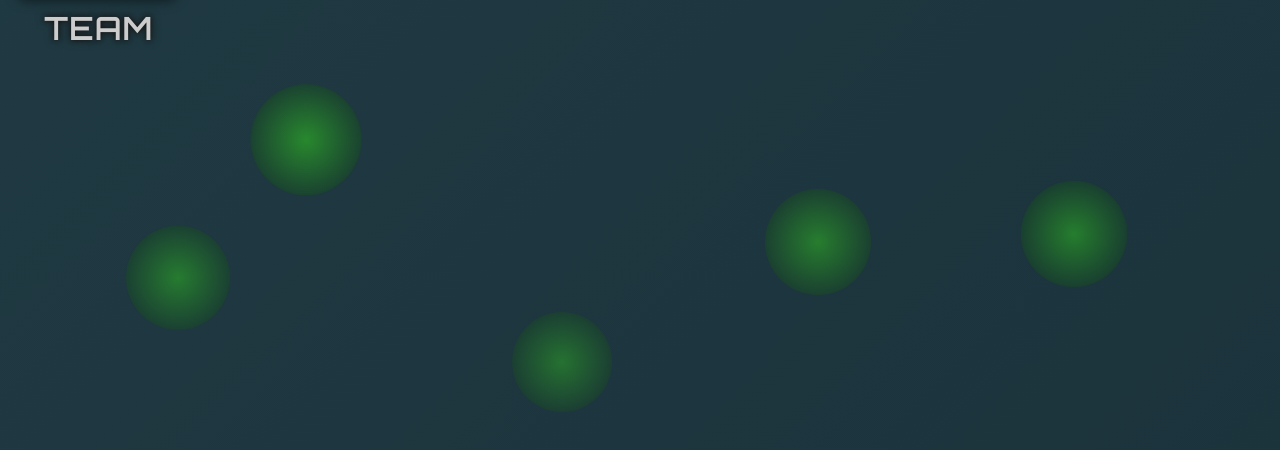
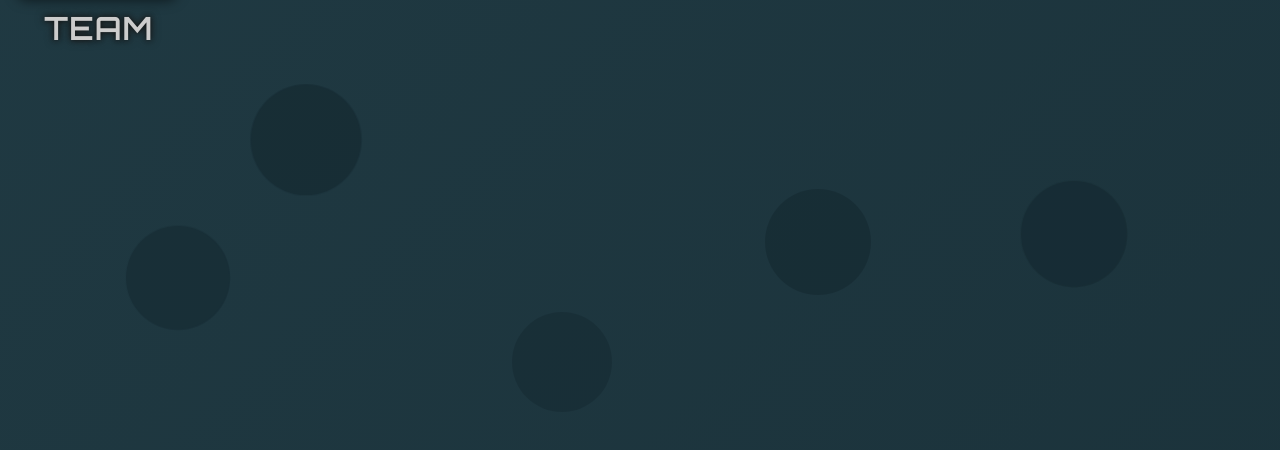
Before and after one commit to COOL-guy1234/PROJECT-CRYOPOD, a plain HTML site: page index.html in a window 1280 px wide. Shown: the part 488-938 px from the top of the page. Drawn offline with Linux system fonts and the light colour scheme.

Commit message:
Update style.css

```diff
--- a/style.css
+++ b/style.css
@@ -132,7 +132,7 @@ body {
   bottom: -100px;
   width: 100px;
   height: 100px;
-  background: radial-gradient(circle, #39ff14, #0a0f1c);
+  background: radial-gradient(circle, #0f2027, #0f2027);
   opacity: 0.3;
   border-radius: 50%;
   animation: floatUp 20s linear infinite;
```
